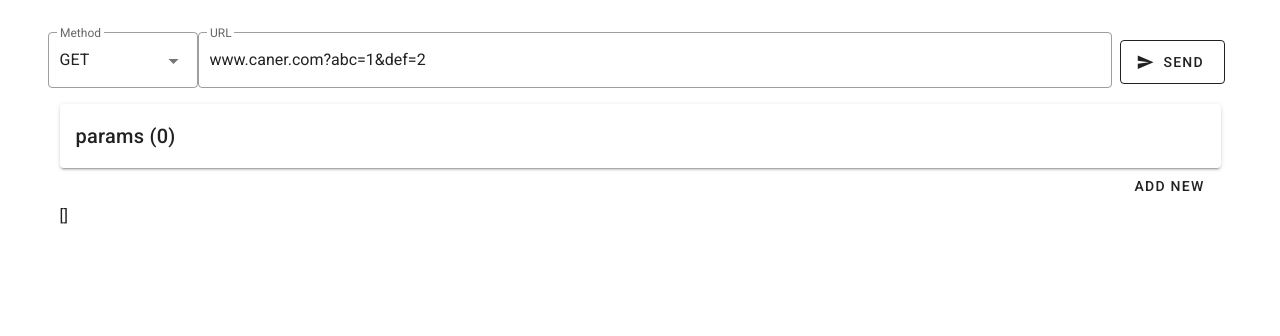
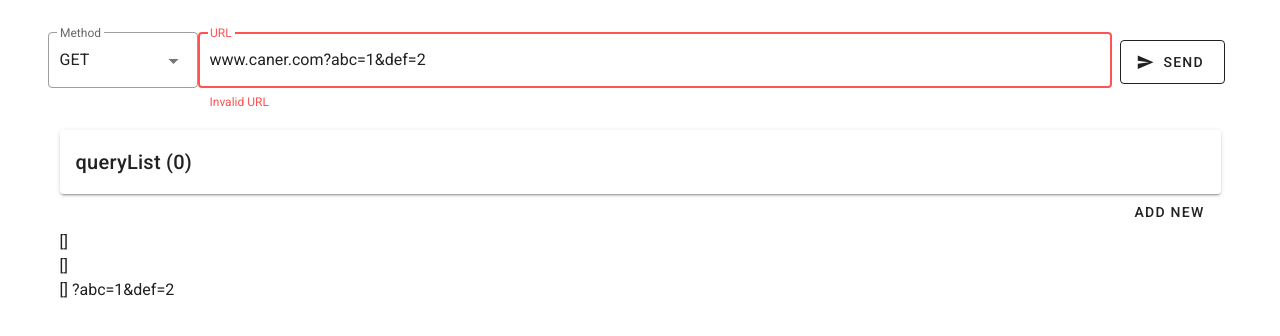
Before and after one commit to CanerSezgin/reky, a Vue app: page / in a window 1280 px wide. Shown: the top 336 px of the page. Built offline with nearby package versions, Linux system fonts and the light colour scheme.

Commit message:
query string 2 way data bind with todo

```diff
--- a/src/components/Requester.vue
+++ b/src/components/Requester.vue
@@ -18,7 +18,7 @@
         label="URL"
         aria-autocomplete="off"
         outlined
-        hide-details
+        :error-messages="URLError ? 'Invalid URL' : null"
       ></v-text-field>
 
       <v-btn large class="ma-2" outlined>
@@ -30,11 +30,12 @@
       <v-col>
         <Parameters
           @query-string-changed="updateQueryString"
-          :params="params"
+          :queryList="queryList"
         />
       </v-col>
     </v-row>
     {{ headers }}
+    {{ queryString }}
   </div>
 </template>
 
@@ -42,10 +43,21 @@
 import axios from "axios";
 import Headers from "@/components/Requester/Headers";
 import Parameters from "@/components/Requester/Parameters";
+
+const getQueryListFromQueryString = (qs) => {
+  if (!qs || qs[0] !== "?") return [];
+  const questionMarkedRemoved = qs.substring(1);
+  return questionMarkedRemoved.split("&").map((query) => {
+    const [key = "", value = ""] = query.split("=");
+    return { key, value };
+  });
+};
+
 export default {
   components: { Headers, Parameters },
   data() {
     return {
+      URLError: true,
       METHODS: [
         { text: "GET", value: "get" },
         { text: "POST", value: "post" },
@@ -59,8 +71,34 @@ export default {
       method: "get",
       url: "www.caner.com?abc=1&def=2",
       headers: [],
-      params: [],
+      queryList: [],
     };
+  },
+  computed: {
+    urlComponents() {
+      try {
+        this.URLError = false;
+        return new URL(this.url);
+      } catch (error) {
+        this.URLError = true;
+        return null;
+      }
+    },
+    queryString() {
+      if (this.urlComponents) {
+        return this.urlComponents.search;
+      }
+
+      const indexOfQSStart = this.url.indexOf("?");
+      if (indexOfQSStart === -1) return "";
+      return this.url.substring(indexOfQSStart);
+    },
+  },
+  watch: {
+    queryString(val) {
+      console.log("QS Changed", val);
+      this.queryList = getQueryListFromQueryString(val);
+    },
   },
   methods: {
     updateQueryString(qs) {
--- a/src/components/Requester/Parameters.vue
+++ b/src/components/Requester/Parameters.vue
@@ -1,8 +1,8 @@
 <template>
   <div>
     <v-card>
-      <v-card-title>params ({{ validParams.length }})</v-card-title>
-      <v-row no-gutters v-for="(param, index) in params" :key="index">
+      <v-card-title>queryList ({{ validQueryList.length }})</v-card-title>
+      <v-row no-gutters v-for="(param, index) in queryList" :key="index">
         <v-col cols="12" sm="6" class="pa-1">
           <v-text-field
             v-model="param.key"
@@ -33,41 +33,48 @@
     <div class="text-right">
       <v-btn @click="addNewParam" text>Add New</v-btn>
     </div>
+    {{ queryList }} <br />
+    {{ validQueryList }}
   </div>
 </template>
 
 <script>
-const getQueryString = (params) => {
-  if (!params.length) return "";
-  const paramsCopy = JSON.parse(JSON.stringify(params));
-  const firstParam = paramsCopy.shift();
+// TODO: fix 2 way data bind
+const getQueryStringFromQueryList = (queryList) => {
+  if (!queryList.length) return "";
+  const queryListCopy = JSON.parse(JSON.stringify(queryList));
+  const firstParam = queryListCopy.shift();
   return (
     `?${firstParam.key}=${firstParam.value}` +
-    paramsCopy.reduce((str, param) => str + `&${param.key}=${param.value}`, "")
+    queryListCopy.reduce(
+      (str, param) => str + `&${param.key}=${param.value}`,
+      ""
+    )
   );
 };
+
 export default {
   props: {
-    params: Array,
+    queryList: Array,
   },
   computed: {
-    validParams() {
-      return this.params.filter((param) => param.key && param.value);
+    validQueryList() {
+      return this.queryList.filter((param) => param.key && param.value);
     },
   },
   watch: {
-    validParams() {
-      const queryString = getQueryString(this.validParams);
+    validQueryList() {
+      const queryString = getQueryStringFromQueryList(this.queryList);
       console.log({ queryString });
       if (queryString) this.$emit("query-string-changed", queryString);
     },
   },
   methods: {
     addNewParam() {
-      this.params.push({ key: "", value: "" });
+      this.queryList.push({ key: "", value: "" });
     },
     deleteParam(index) {
-      this.params.splice(index, 1);
+      this.queryList.splice(index, 1);
     },
   },
 };
--- a/src/router/index.js
+++ b/src/router/index.js
@@ -10,6 +10,11 @@ const routes = [
     name: "Home",
     component: Home,
   },
+  {
+    path: "/1/2",
+    name: "Home",
+    component: Home,
+  },
 ];
 
 const router = new VueRouter({
```
